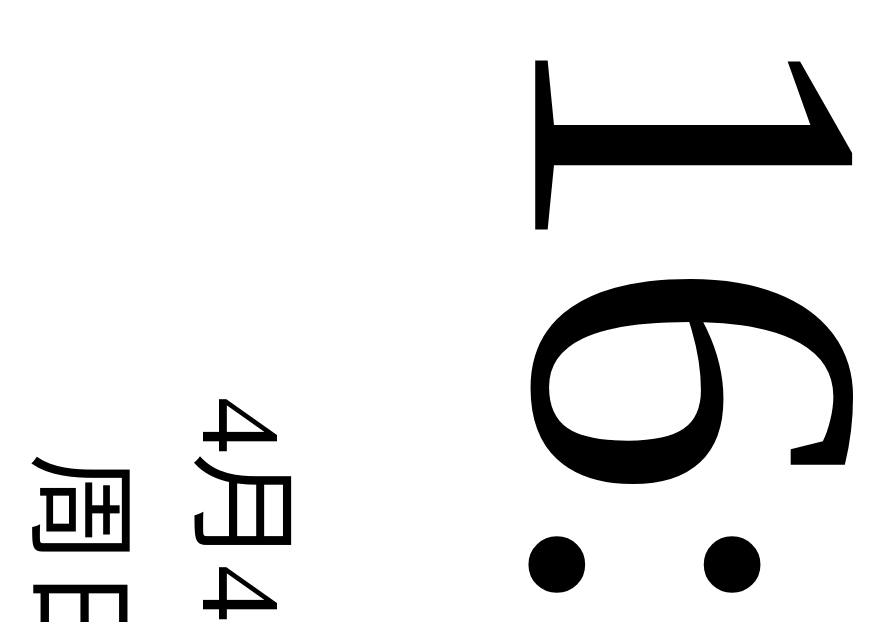
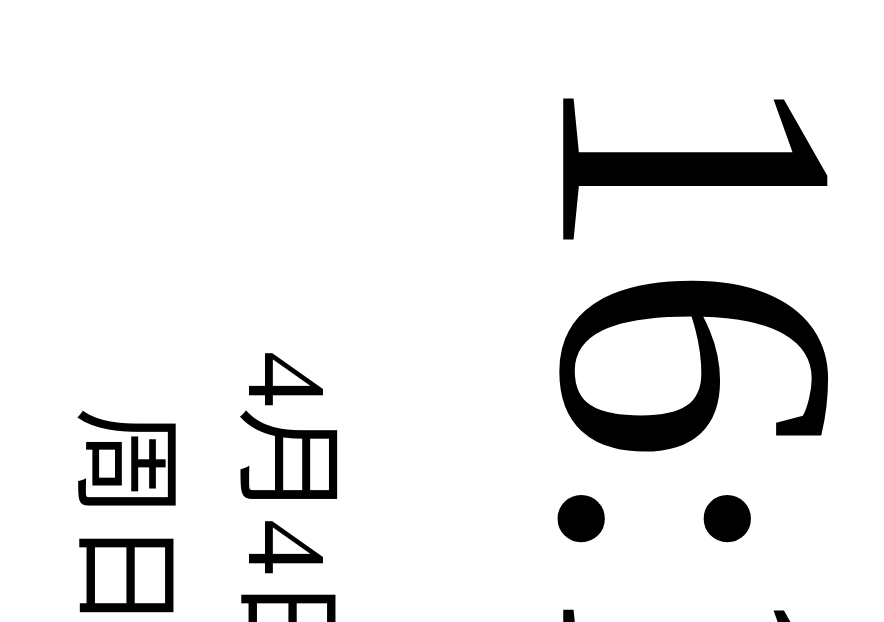
Before and after one commit to mengnan2024/timeForKindle, a plain HTML site: page index.html in a window 1280 px wide. Shown: the part 178-800 px from the top of the page, without its empty margins (149-1033 px from the left). Drawn offline with Linux system fonts and the light colour scheme.

Commit message:
Update index.html

```diff
--- a/index.html
+++ b/index.html
@@ -32,7 +32,7 @@
 
         .time {
 
-          font-size: 30rem;
+          font-size: 25rem;
 
         }
 
```
